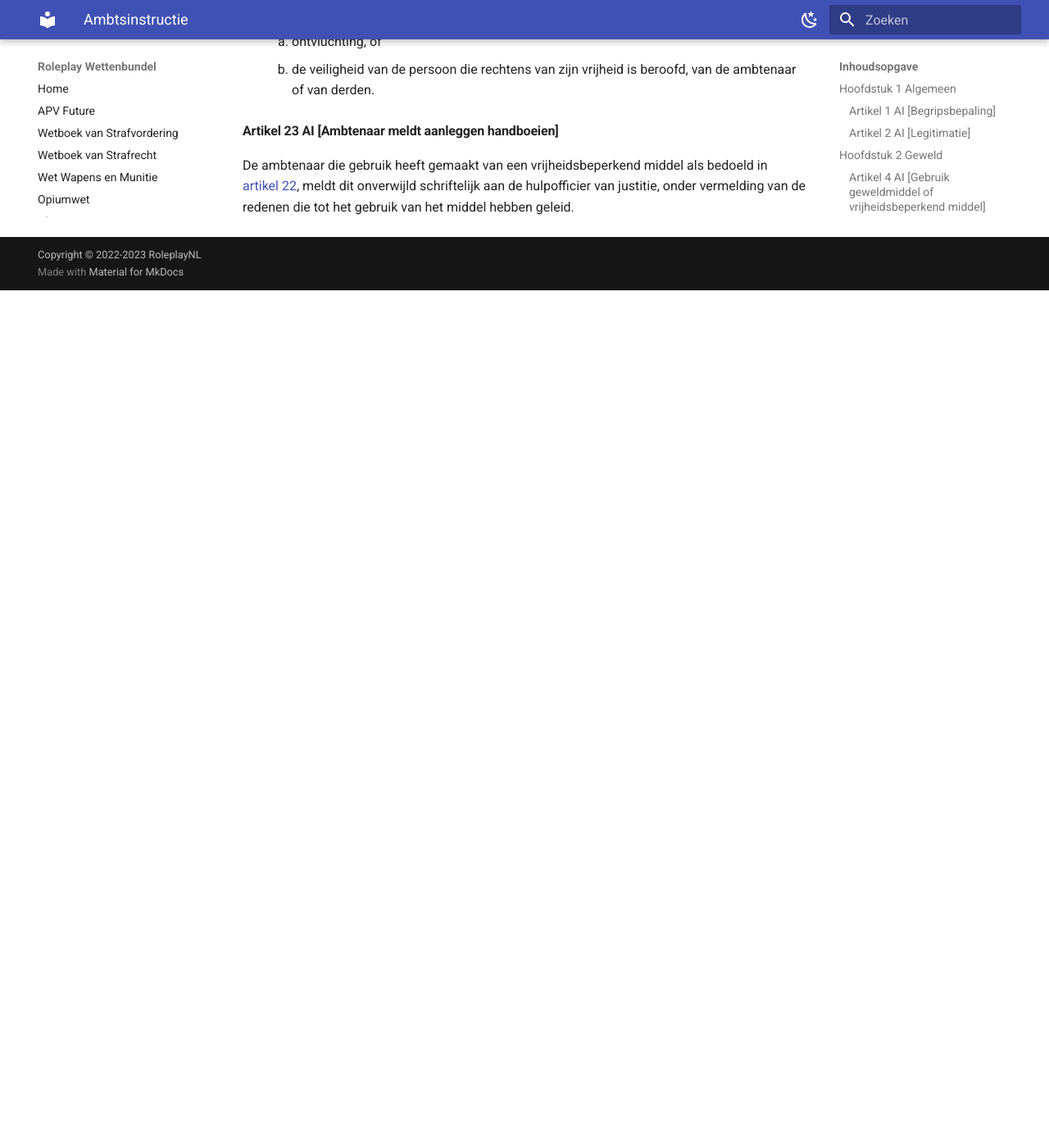
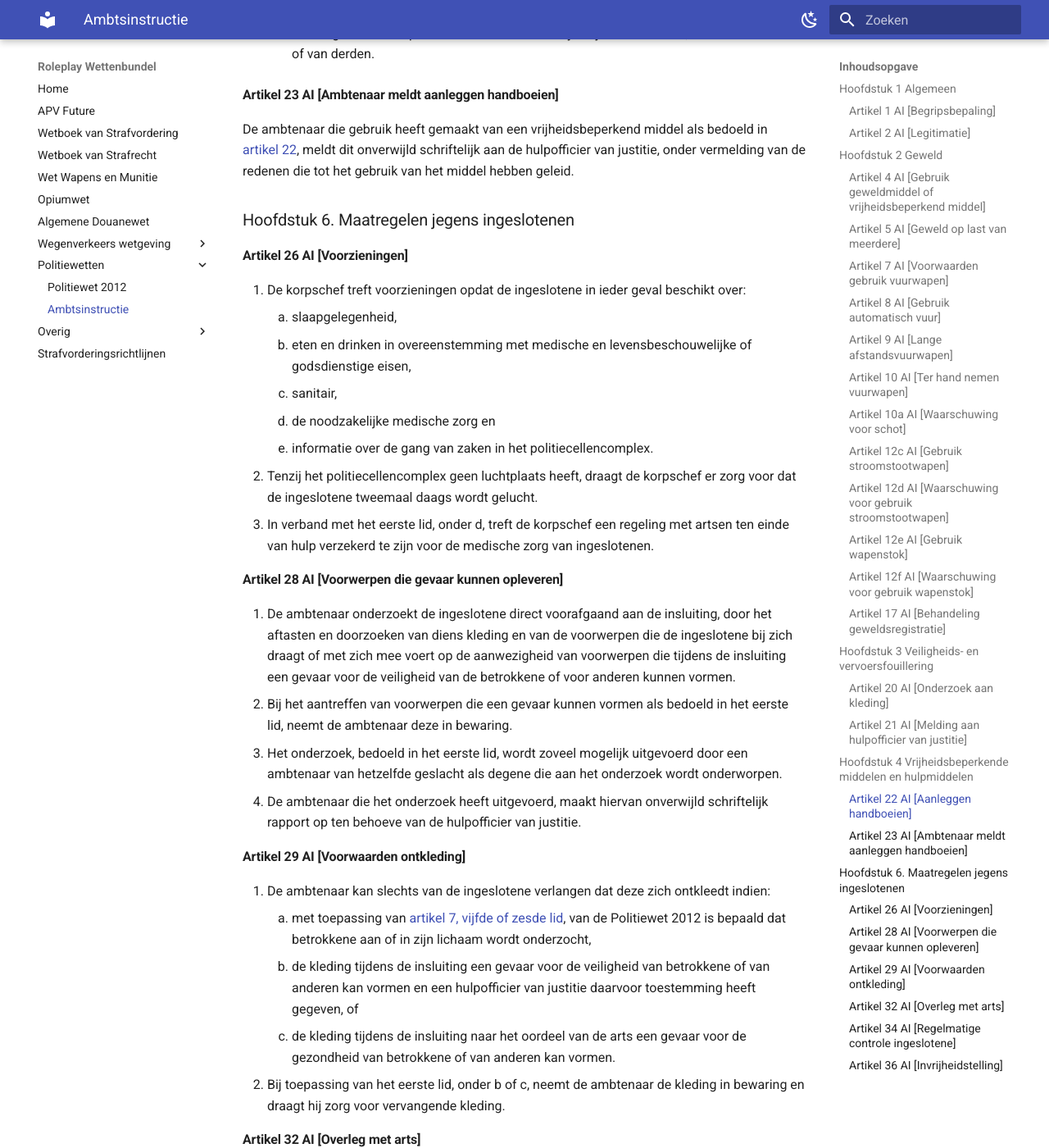
Before and after one commit to EnriqueFernandez20/FutureRP-Wettenbundel, an MkDocs documentation site: the page built from docs/ambtsinstructie.md, in a window 1280 px wide and 1400 px high, scrolled down 6733 px. Shown: the whole window at 82% size. Built offline with MkDocs 1.6.1 and Material for MkDocs 9.7.7, drawn with Linux system fonts in a browser that asks for light colours; before the commit the page ends 7087 px from its top, so only the background shows below that; some of the changed text lies outside the part shown.

Commit message:
Ambtsinstructie jegens ingeslotenen

```diff
--- a/docs/ambtsinstructie.md
+++ b/docs/ambtsinstructie.md
@@ -1,6 +1,6 @@
 # Ambtsinstructie voor de politie, de Koninklijke marechaussee en andere opsporingsambtenaren
 
-## Hoofdstuk 1 Algemeen
+### Hoofdstuk 1 Algemeen
 
 #### Artikel 1 AI [Begripsbepaling]
 
@@ -36,7 +36,7 @@
     1. bij optreden in burgerkleding ongevraagd, tenzij bijzondere omstandigheden dit onmogelijk maken, en
     2. bij optreden in uniform, op verzoek daartoe.
 
-## Hoofdstuk 2 Geweld
+### Hoofdstuk 2 Geweld
 
 #### Artikel 4 AI [Gebruik geweldmiddel of vrijheidsbeperkend middel]
 
@@ -124,7 +124,7 @@ De ambtenaar of de meerdere onder wiens bevel de ambtenaar optreedt, waarschuwt
     3. het aanwenden van geweld naar het oordeel van de hulpofficier van justitie daartoe aanleiding geeft.
 4. De hulpofficier van justitie geeft de ambtenaar die geweld heeft aangewend, alsmede, indien van toepassing, de meerdere die de last tot het aanwenden van geweld heeft gegeven zo spoedig mogelijk kennis van de geweldsregistratie.
 
-## Hoofdstuk 3 Veiligheids- en vervoersfouillering
+### Hoofdstuk 3 Veiligheids- en vervoersfouillering
 
 #### Artikel 20 AI [Onderzoek aan kleding]
 
@@ -135,7 +135,7 @@ De ambtenaar of de meerdere onder wiens bevel de ambtenaar optreedt, waarschuwt
 
 De ambtenaar die een onderzoek aan kleding of voorwerpen heeft uitgevoerd als bedoeld in [artikel 7, derde lid](politiewet-2012.md#artikel-7-pw-2012-geweldgebruik-binnentreden-fouilleren), van de Politiewet 2012 meldt dit onverwijld schriftelijk aan de hulpofficier van justitie, onder vermelding van de redenen die tot dit onderzoek hebben geleid.
 
-## Hoofdstuk 4 Vrijheidsbeperkende middelen en hulpmiddelen
+### Hoofdstuk 4 Vrijheidsbeperkende middelen en hulpmiddelen
 
 #### Artikel 22 AI [Aanleggen handboeien]
 
@@ -146,3 +146,49 @@ De ambtenaar die een onderzoek aan kleding of voorwerpen heeft uitgevoerd als be
 #### Artikel 23 AI [Ambtenaar meldt aanleggen handboeien]
 
 De ambtenaar die gebruik heeft gemaakt van een vrijheidsbeperkend middel als bedoeld in [artikel 22](#artikel-22-ai-aanleggen-handboeien), meldt dit onverwijld schriftelijk aan de hulpofficier van justitie, onder vermelding van de redenen die tot het gebruik van het middel hebben geleid.
+
+### Hoofdstuk 6. Maatregelen jegens ingeslotenen
+
+#### Artikel 26 AI [Voorzieningen]
+
+1. De korpschef treft voorzieningen opdat de ingeslotene in ieder geval beschikt over:
+    1. slaapgelegenheid,
+    2. eten en drinken in overeenstemming met medische en levensbeschouwelijke of godsdienstige eisen,
+    3. sanitair,
+    4. de noodzakelijke medische zorg en
+    5. informatie over de gang van zaken in het politiecellencomplex.
+2. Tenzij het politiecellencomplex geen luchtplaats heeft, draagt de korpschef er zorg voor dat de ingeslotene tweemaal daags wordt gelucht.
+3. In verband met het eerste lid, onder d, treft de korpschef een regeling met artsen ten einde van hulp verzekerd te zijn voor de medische zorg van ingeslotenen.
+
+#### Artikel 28 AI [Voorwerpen die gevaar kunnen opleveren]
+
+1. De ambtenaar onderzoekt de ingeslotene direct voorafgaand aan de insluiting, door het aftasten en doorzoeken van diens kleding en van de voorwerpen die de ingeslotene bij zich draagt of met zich mee voert op de aanwezigheid van voorwerpen die tijdens de insluiting een gevaar voor de veiligheid van de betrokkene of voor anderen kunnen vormen.
+2. Bij het aantreffen van voorwerpen die een gevaar kunnen vormen als bedoeld in het eerste lid, neemt de ambtenaar deze in bewaring.
+3. Het onderzoek, bedoeld in het eerste lid, wordt zoveel mogelijk uitgevoerd door een ambtenaar van hetzelfde geslacht als degene die aan het onderzoek wordt onderworpen.
+4. De ambtenaar die het onderzoek heeft uitgevoerd, maakt hiervan onverwijld schriftelijk rapport op ten behoeve van de hulpofficier van justitie.
+
+#### Artikel 29 AI [Voorwaarden ontkleding]
+
+1. De ambtenaar kan slechts van de ingeslotene verlangen dat deze zich ontkleedt indien:
+    1. met toepassing van [artikel 7, vijfde of zesde lid](./politiewet-2012.md#artikel-7-pw-2012-geweldgebruik-binnentreden-fouilleren), van de Politiewet 2012 is bepaald dat betrokkene aan of in zijn lichaam wordt onderzocht,
+    2. de kleding tijdens de insluiting een gevaar voor de veiligheid van betrokkene of van anderen kan vormen en een hulpofficier van justitie daarvoor toestemming heeft gegeven, of
+    3. de kleding tijdens de insluiting naar het oordeel van de arts een gevaar voor de gezondheid van betrokkene of van anderen kan vormen.
+2. Bij toepassing van het eerste lid, onder b of c, neemt de ambtenaar de kleding in bewaring en draagt hij zorg voor vervangende kleding.
+
+#### Artikel 32 AI [Overleg met arts]
+
+1. In het geval er aanwijzingen zijn dat een ingeslotene medische bijstand behoeft dan wel er bij deze persoon medicijnen zijn aangetroffen, overlegt de ambtenaar met de arts. De ambtenaar overlegt eveneens met de arts indien de ingeslotene zelf om medische bijstand of medicijnen vraagt.
+2. In het geval de ingeslotene vraagt om medische bijstand van zijn eigen arts, stelt de ambtenaar die arts daarvan op de hoogte.
+3. In het geval de ingeslotene te kennen geeft geen medische hulp te willen hebben, terwijl er aanwijzingen zijn dat medische bijstand gewenst is, waarschuwt de ambtenaar de arts en deelt hij deze de houding van de ingeslotene mee.
+
+#### Artikel 34 AI [Regelmatige controle ingeslotene]
+
+1. De ambtenaar controleert de ingeslotene regelmatig met dien verstande dat:
+    1. in het geval de arts is gewaarschuwd, de ingeslotene ten minste elk kwartier in de cel wordt gadegeslagen;
+    2. in het geval medische hulp is verstrekt, de ingeslotene zo vaak wordt geobserveerd als de arts heeft voorgeschreven;
+    3. in het geval geen medische hulp noodzakelijk wordt geacht, de ingeslotene eenmaal per twee uur wordt gadegeslagen.
+2. In de gevallen, bedoeld in het eerste lid, onder a en b, observeert de ambtenaar in de cel en aan de persoon, waarbij hij vooral acht slaat op de mate waarin de ingeslotene wekbaar en aanspreekbaar is. Personen die in een toestand geraken waarin zij niet wekbaar of aanspreekbaar zijn, worden terstond per ambulance naar een ziekenhuis vervoerd.
+
+#### Artikel 36 AI [Invrijheidstelling]
+
+De ambtenaar zorgt ervoor dat bij de invrijheidstelling van een persoon die zichzelf niet kan verplaatsen, vervoer en begeleiding voor die persoon beschikbaar is.
```
